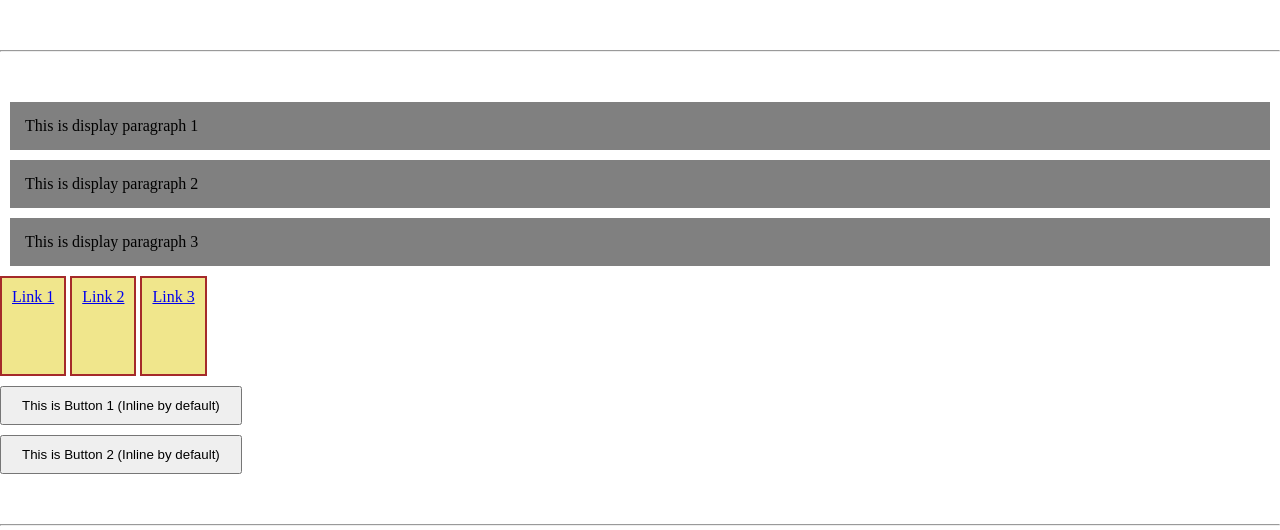
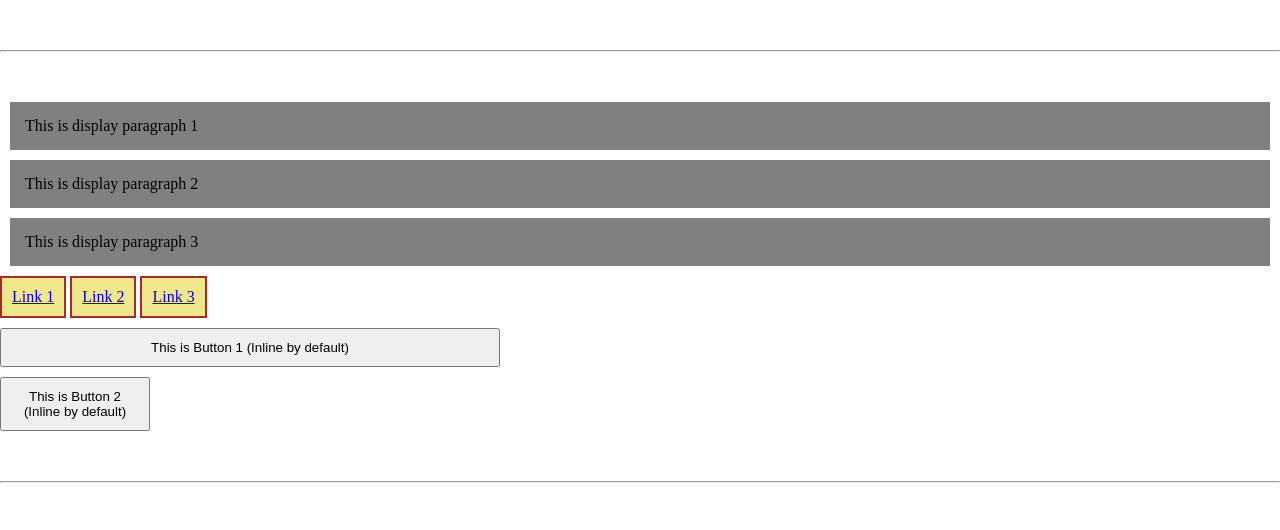
Before and after one commit to rootnure/css3-ai-udemy, a plain HTML site: page index.html in a window 1280 px wide. Shown: the top 530 px of the page. Drawn offline with Linux system fonts and the light colour scheme.

Commit message:
Width, Max-width, Height, Max-width

```diff
--- a/index.css
+++ b/index.css
@@ -15,7 +15,7 @@ a.box-model2.display.links {
    border: 2px solid brown;
    background-color: khaki;
    display: inline-block;
-   height: 100px;
+   max-height: 100px;
 }
 
 button.box-model2.display.button {
@@ -27,6 +27,14 @@ button.box-model2.display.button {
 h1.box-model {
    background-color: aquamarine;
    padding: 20px;
+}
+
+button.box-model2.display.button1 {
+   width: 500px;
+}
+
+button.box-model2.display.button2 {
+   max-width: 150px;
 }
 
 p.box-model.paragraph1 {
```
